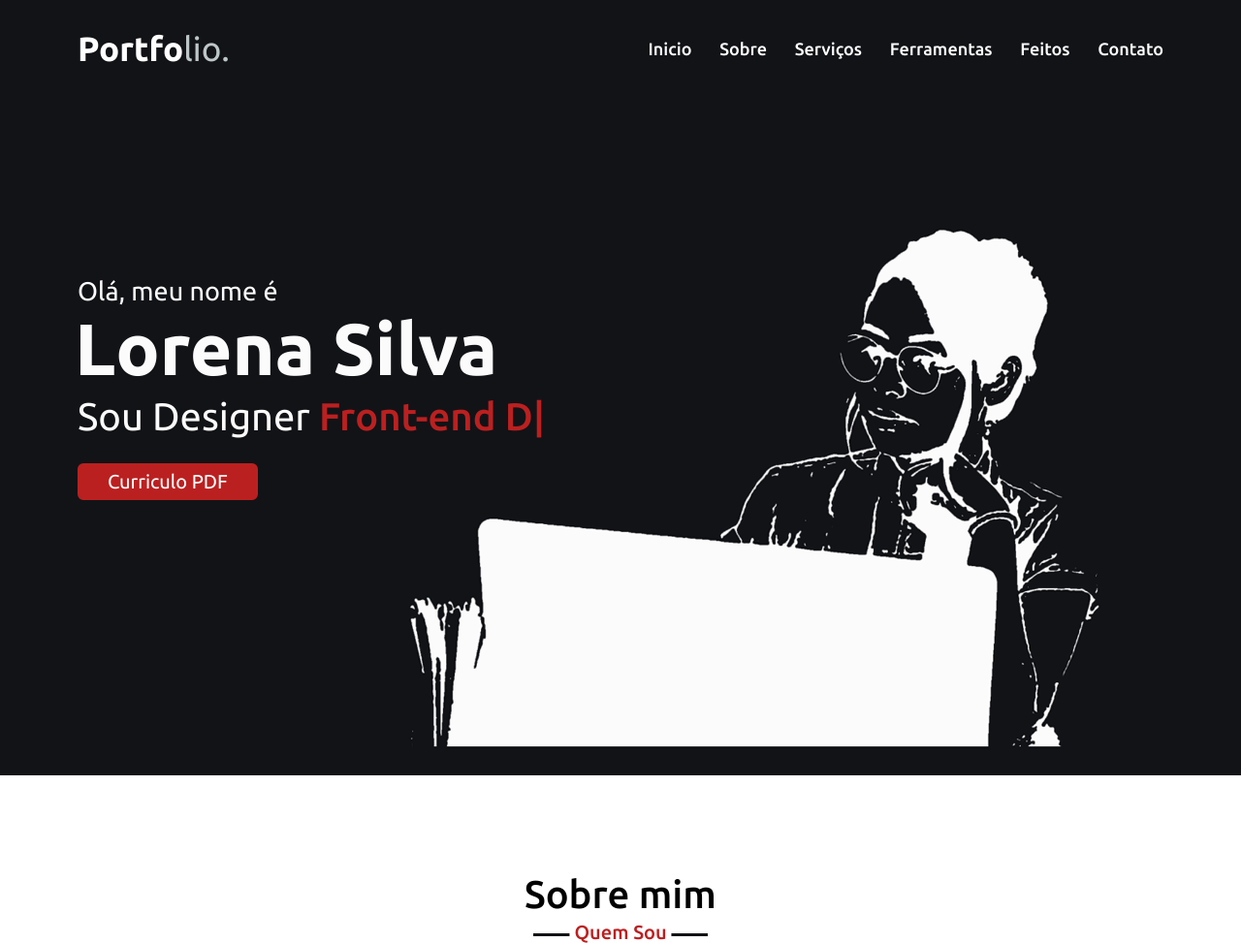
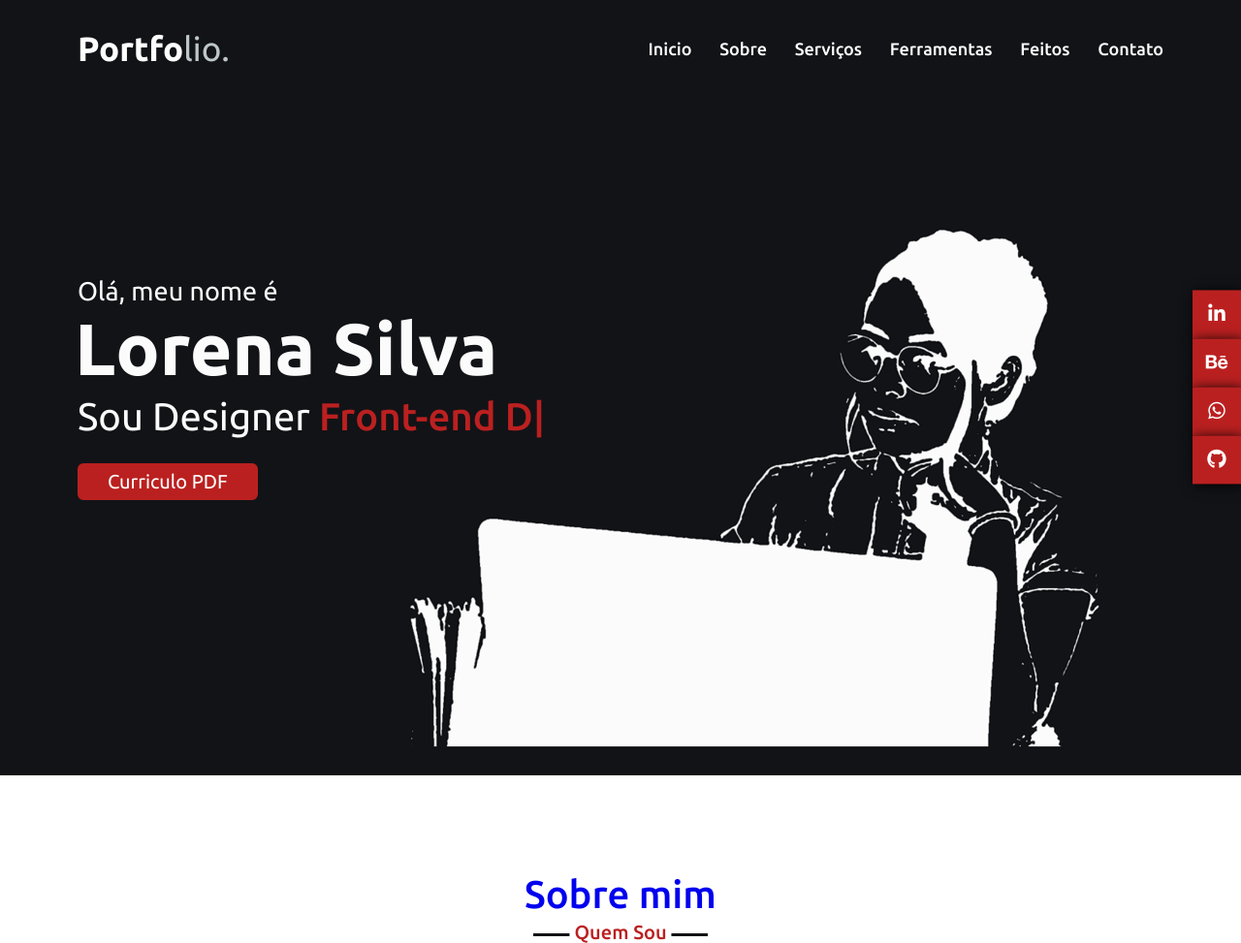
Before and after one commit to lorena-designer/portfolio, a plain HTML site: page index.html in a window 1280 px wide. Shown: the top 973 px of the page at 97% size. Drawn offline with nearby package versions, Linux system fonts and the light colour scheme.

Commit message:
Update index.html

```diff
--- a/index.html
+++ b/index.html
@@ -12,6 +12,8 @@
     <script src="https://cdnjs.cloudflare.com/ajax/libs/waypoints/4.0.1/jquery.waypoints.min.js"></script>
     <script src="https://cdnjs.cloudflare.com/ajax/libs/OwlCarousel2/2.3.4/owl.carousel.min.js"></script>
     <link rel="stylesheet" href="https://cdnjs.cloudflare.com/ajax/libs/OwlCarousel2/2.3.4/assets/owl.carousel.min.css"/>
+    <script src="https://kit.fontawesome.com/c8e4d183c2.js" crossorigin="anonymous"></script>
+
 
 </head>
 <body>
@@ -37,16 +39,30 @@
 
     <!-- Inicio da section home -->
     <section class="inicio" id="inicio">
+
       <div class="max-width">
+
           <div class="row">
             <div class="inicio-content">
                 <div class="text-1">Olá, meu nome é</div>
                 <div class="text-2">Lorena Silva</div>
                 <div class="text-3"> Sou Designer <span class="typing"></span></div>
                 <a href="cv.pdf" target="iframe_download">Curriculo PDF</a>
+
             </div>
+
           </div>
+
       </div>
+              <!--social-attach-bar-->
+    <div class="social">
+        <a href="https://www.linkedin.com/in/lorena-silva1402/"><i class="fab fa-linkedin-in"></i></a>
+        <a href="https://www.behance.net/livelorena"><i class="fab fa-behance"></i></a>
+
+        <a href="whatsapp.html"><i class="fab fa-whatsapp"></i></a>
+        <a href="whatsapp.html"><i class="fa fa-github" aria-hidden="true"></i>
+    </div>
+<!--social-attach-bar-->
     </section>
 
     <!-- inicio da section sobre  -->
@@ -64,6 +80,9 @@
                 </div>
             </div>
         </div>
+
+
+
     </section>
 
     <!-- Inicio da section Serviços -->
@@ -352,13 +371,13 @@
                 </div>
                 <div class="column right">
                     <div class="text">Mensagem</div>
-                    <form class="contact-form" action="#" method="POST">
+                    <form class="contact-form" action="/form.php" method="POST">
                         <div class="fields">
                             <div class="field name">
                                 <input type="text" class="fullname" placeholder="Nome">
                             </div>
                             <div class="field email">
-                                <input type="text" class="lorenasilva.am@gmail.com" placeholder="Email">
+                                <input type="text" class="email-input" placeholder="Email">
                             </div>
                         </div>
                         <div class="field">
@@ -376,6 +395,8 @@
         </div>
     </section>
 
+
+
     <!-- footer section start -->
     <footer>
         <span>Criado por <a>Lorena Silva</a> | <span class="far fa-copyright"></span> 2021
```
